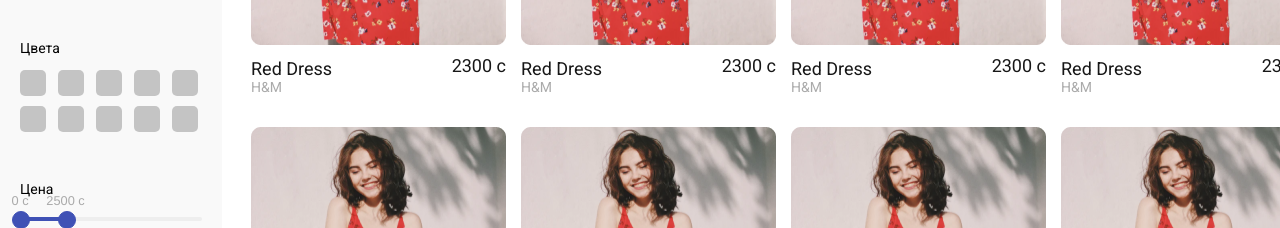
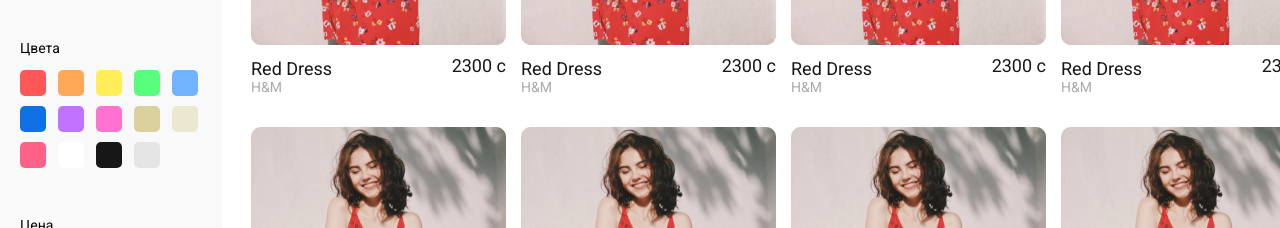
Before and after one commit to aumetov/mambo-client, a React app: page / in a window 1280 px wide. Shown: the part 365-593 px from the top of the page. Built offline with nearby package versions, Linux system fonts and the light colour scheme; no server answers.

Commit message:
colors hex codes in sidebar filters

```diff
--- a/src/components/sidebard-filter/sidebar-filter.tsx
+++ b/src/components/sidebard-filter/sidebar-filter.tsx
@@ -6,7 +6,7 @@ import InputRange, {Range} from 'react-input-range';
 import { getProductsRequest, fetchCategoriesRequest } from '../../actions/actions';
 import { Gender } from '../../consts/gender';
 import { Sizes } from '../../consts/sizes';
-import { Colors } from '../../consts/colors';
+import { Colors, ColorsHexCodes } from '../../consts/colors';
 import { PriceRange } from '../../types/types';
 
 interface RootState{
@@ -66,16 +66,9 @@ const SidebarFilter:React.FC<Props> = ({products, fetchProducts, categories, fet
                 <div className='color-filter'>
                     <p className='filter-title'>Цвета</p>
                     <div className='colors'>
-                        <div className='color'/>
-                        <div className='color'/>
-                        <div className='color'/>
-                        <div className='color'/>
-                        <div className='color'/>
-                        <div className='color'/>
-                        <div className='color'/>
-                        <div className='color'/>
-                        <div className='color'/>
-                        <div className='color'/>
+                        {Object.keys(ColorsHexCodes).map(color => (
+                            <div className='color' style={{background: ColorsHexCodes[color]}}/>
+                        ))}
                     </div>
                 </div>
 
--- a/src/consts/colors.ts
+++ b/src/consts/colors.ts
@@ -31,3 +31,20 @@ export enum ColorsDisplayNames {
     BLACK = "Черный",
     GRAY = "Серый"
 }
+
+export enum ColorsHexCodes {
+    RED = "#FF5757",
+    ORANGE = "#FFA857",
+    YELLOW = "#FFEE57",
+    GREEN = "#57FF7C",
+    SKYBLUE = "#72B3FF",
+    BLUE = "#0D70E4",
+    PURPLE = "#C172FF",
+    PINK = "#FF72CF",
+    KHAKI = "#DBD19E",
+    BEIGE = "#EBE7D0",
+    PEACH = "#FF6187",
+    WHITE = "#FFFFFF",
+    BLACK = "#171717",
+    GRAY = "#E5E5E5"
+}
--- a/src/reducers/reducer.ts
+++ b/src/reducers/reducer.ts
@@ -6,6 +6,7 @@ const initialStore:StoreTypes = {
     result: null,
     loading: false,
     categories: [],
+    products: []
 };
 
 const fetchToServer = (
--- a/src/types/store.ts
+++ b/src/types/store.ts
@@ -1,5 +1,6 @@
 export interface StoreTypes {
     result: any,
     loading: boolean,
-    categories: []
+    categories: [],
+    products: []
 }
```
